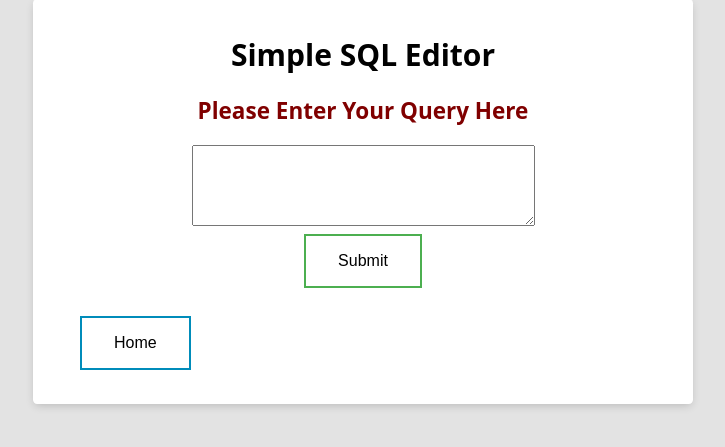
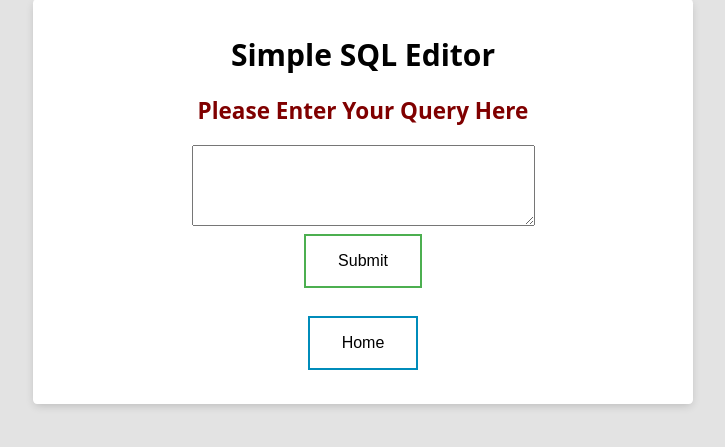
Before and after one commit to Atharv-Chaudhari/Simple-MySql-Editor, a Flask app: template templates/error.html in a window 1280 px wide. Shown: the part 24-471 px from the top of the page, without its empty margins (277-1002 px from the left). Run offline with Flask 2, Linux system fonts and the light colour scheme; the template is opened without the code that fills it, so the values that code supplies are empty; some libraries are stand-ins or nearby versions.

Commit message:
Update error.html

```diff
--- a/templates/error.html
+++ b/templates/error.html
@@ -30,11 +30,13 @@
             var a = "{{error | safe}}";
             foo(a)
         </script>
-	<a href="/" style="text-align:center;">
-            <button style="text-align:center;" class="button button2">
-                Home
-            </button>
-        </a>
+	<div style="text-align:center;">
+            <a href="/">
+                <button class="button button2">
+                    Home
+                </button>
+            </a>
+         </div>
     </div>
 </body>
 </html>
```
